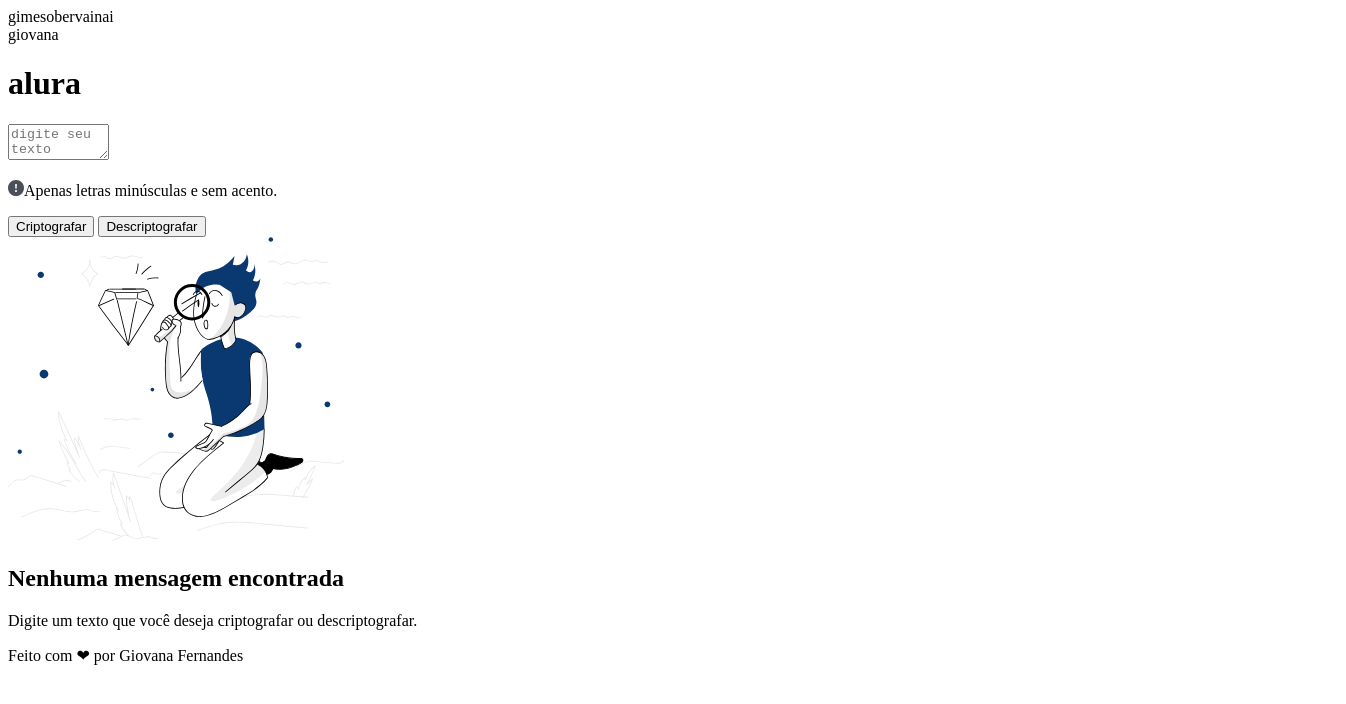
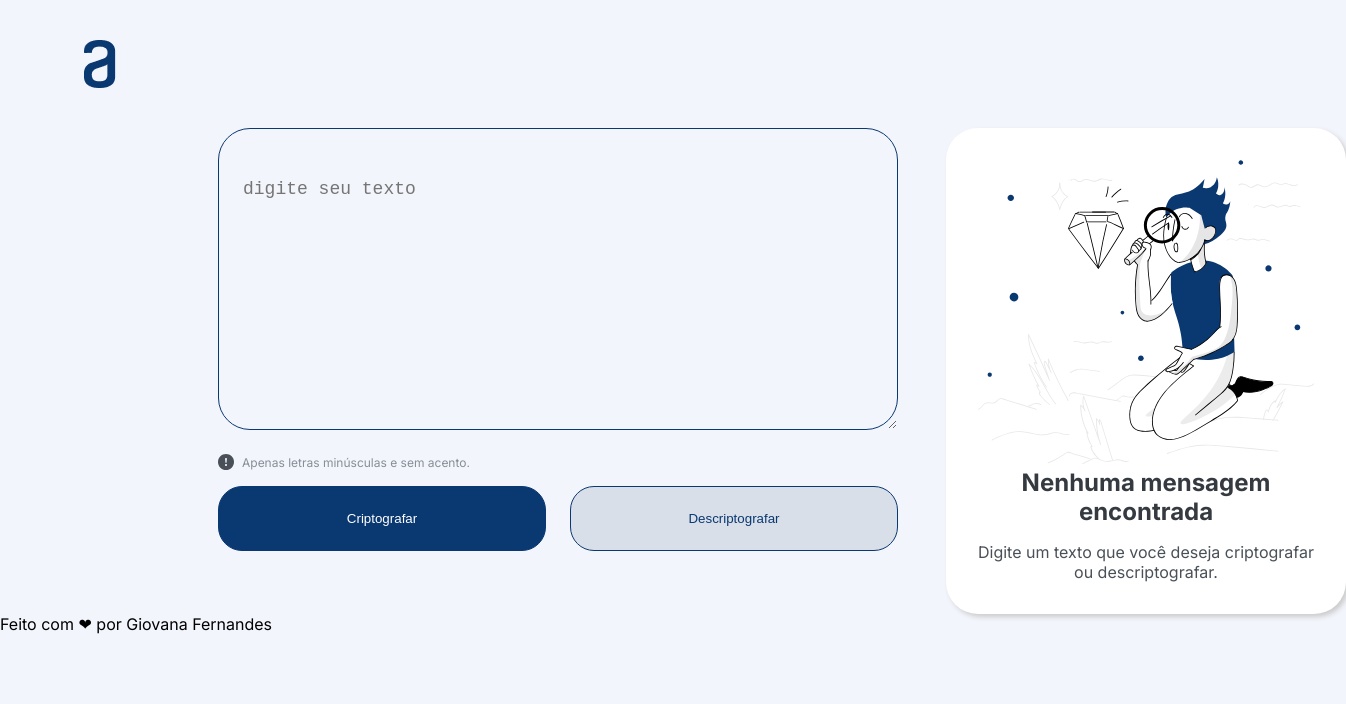
Before and after one commit to GiovanaJensen/encriptador, a plain HTML site: page index.html in a window 1280 px wide. Shown: the whole page, 1346 px wide, since content can reach past the window. Drawn offline with Linux system fonts and the light colour scheme.

Commit message:
add style to the page

```diff
--- a/index.html
+++ b/index.html
@@ -14,9 +14,9 @@
     </header>
     <main>
         <form action="" method="">
-            <textarea name="mensagem" id="mensagem" cols="10" placeholder="digite seu texto"></textarea>
+            <textarea name="mensagem" id="mensagem" rows="10" placeholder="digite seu texto"></textarea>
             <p><img src="imgs/warning.svg" alt="sinal de alerta">Apenas letras minúsculas e sem acento.</p>
-            <div>
+            <div id="buttons">
                 <button>Criptografar</button>
                 <button>Descriptografar</button>
             </div>
--- a/main.js
+++ b/main.js
@@ -54,5 +54,5 @@ function descriptografar(texto){
 }
 
 let texto = "giovana";
-document.write(criptografar(texto));
-document.write("<br>" + descriptografar(criptografar(texto)));
+// document.write(criptografar(texto));
+// document.write("<br>" + descriptografar(criptografar(texto)));
--- a/style.css
+++ b/style.css
@@ -0,0 +1,92 @@
+@import url('https://fonts.googleapis.com/css2?family=Inter:wght@400;700&display=swap');
+
+/*font-family: 'Inter', sans-serif;*/
+
+*{
+    margin: 0;
+    padding: 0;
+    box-sizing: border-box;
+}
+
+body{
+    background-color: #F3F5FC;
+    font-family: 'Inter', sans-serif;
+}
+
+header{
+    padding: 2.5rem;
+}
+
+header h1{
+    height: 48px;
+    width: 120px;
+    background: url("imgs/logo.png");
+    text-indent: -9999px;
+}
+
+main {
+    display: grid;
+    grid-template-columns: 2fr 1fr;
+    gap: 3rem;
+    padding: 0 24px 0 13.625rem ;
+}
+
+main textarea{
+    border: 1px solid #0A3871;
+    border-radius: 2rem;
+    width: 100%;
+    padding: 3.125rem 1.5rem;
+    background-color: transparent;
+    font-size: 1.125rem;
+}
+
+main form p{
+    display: flex;
+    align-items: center;
+    margin-top: 1.25rem;
+    margin-bottom: 1rem;
+    gap: .5rem;
+    font-size: .75rem;
+    color: #868E96;
+}
+
+main div#buttons{
+    display: flex;
+    justify-content: space-evenly;
+    width: 100%;
+    gap: 1.5rem;
+}
+
+main button{
+    border: 1px solid #0A3871;
+    border-radius: 1.5rem;
+    width: 20.5rem;
+    padding: 1.5rem;
+}
+
+main div#buttons button:first-child{
+    background-color: #0A3871;
+    color: #fff;
+}
+
+main div#buttons button:last-child{
+    background-color: #D8DFE8;
+    color: #0A3871;
+}
+
+main section{
+    background-color: #fff;
+    border-radius: 2rem;
+    box-shadow: 3px 3px 5px #ccc;
+    padding: 2rem;
+    text-align: center;
+}
+
+main section h2{
+    color: #343A40;
+}
+
+main section p {
+    margin-top: 1rem;
+    color: #495057;
+}
```
